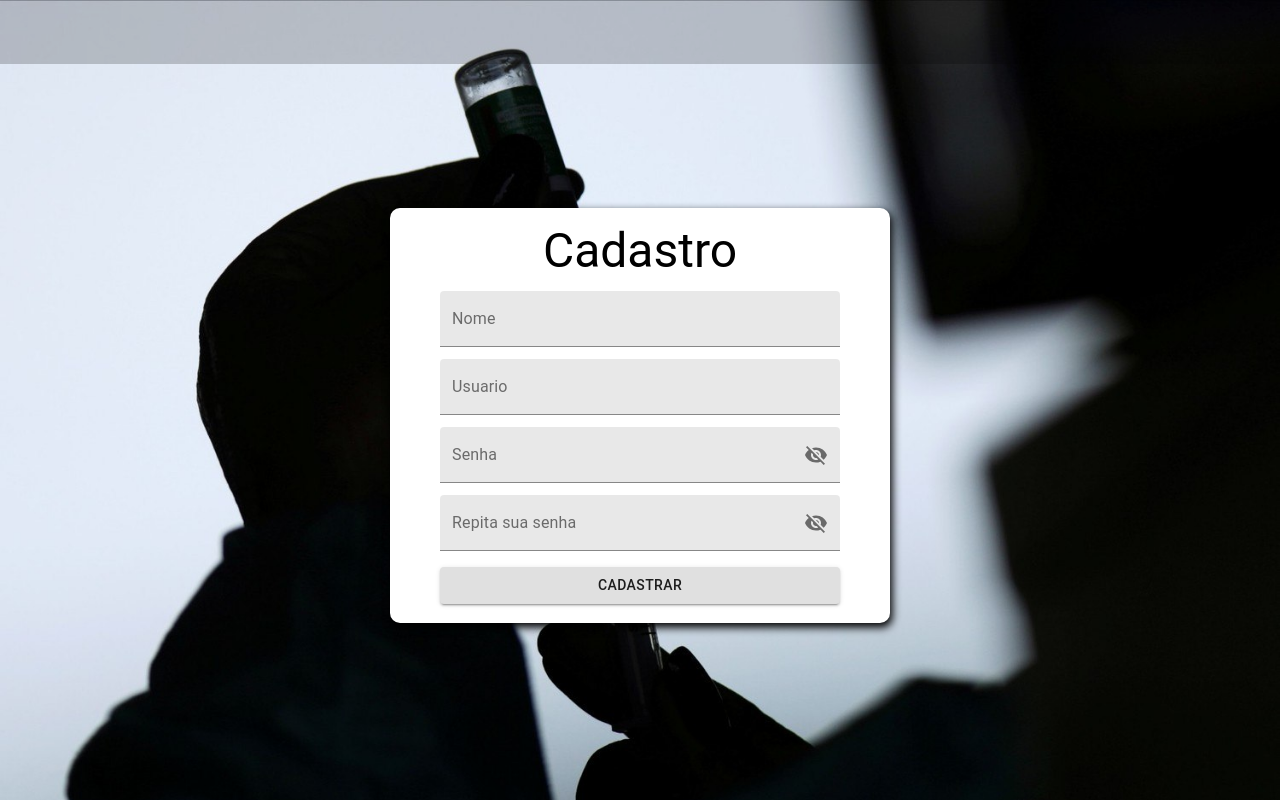
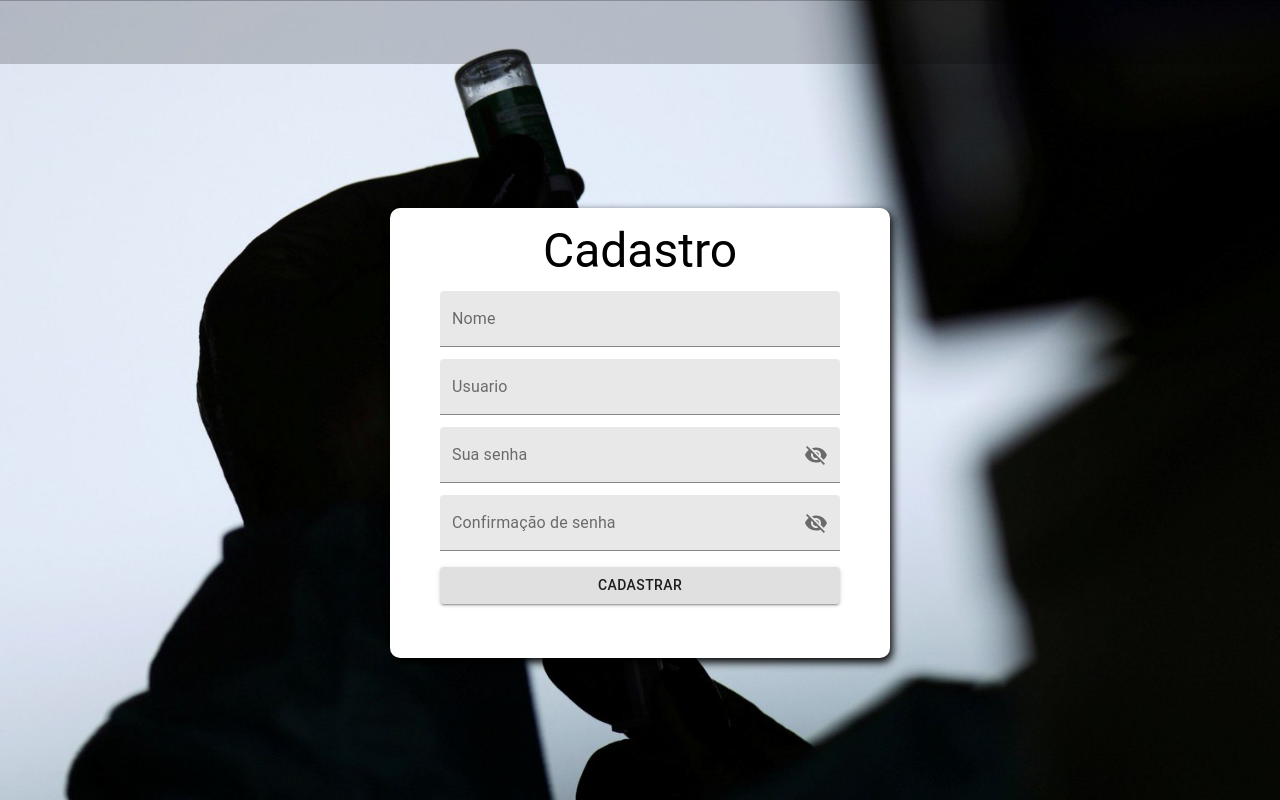
Before and after one commit to Mattskywalker/agendamento-covid, a React (Create React App) app: page /cadastro in a window 1280 px wide. Built offline with nearby package versions, Linux system fonts and the light colour scheme.

Commit message:
formulario transformado em componente e adicionado

```diff
--- a/src/pages/Subscribe/Subscribe.jsx
+++ b/src/pages/Subscribe/Subscribe.jsx
@@ -1,9 +1,8 @@
-import { Button, makeStyles, Typography, Checkbox } from '@material-ui/core';
-import React, { useState } from 'react';
+import { makeStyles, Typography} from '@material-ui/core';
 import BackgroundImg from '../../images/covid-background.jpeg'
-import TextField from '@material-ui/core/TextField';
 import Toolbar from '../../Components/Toolbar';
-import PasswordField from '../../Components/PasswordField';
+import SubscribeForm from './Components';
+
 
 
 
@@ -33,7 +32,7 @@
 
   loginBox: {
     width: '500px',
-    height: '415px',
+    height: '450px',
     backgroundColor: 'white',
     borderRadius: '10px',
     marginTop: '18vh',
@@ -42,9 +41,7 @@
 
     WebkitBoxShadow: '2px 4px 8px 0.5px',
   },
-  textfield: {
-    WebkitBoxShadow: '-webkit-box-shadow: 0px 2px 4px 0px rgba(0,0,0,0.32)',
-  },
+
   form: {
     display: 'flex',
     flexDirection: 'column',
@@ -52,9 +49,7 @@
     marginRight: '10%',
 
   },
-  passwordField: {
-    marginTop: '3%',
-  }
+
 
 }))
 
@@ -63,7 +58,9 @@
 
   //cpf, idade, profissão, possui comorbidade ( boolean ) , comorbidade ( descrição informando qual possui, data e hora do agendamento )
 
-  const [valueCheck, setCheck] = useState(false);
+
+
+
 
   return (
     <div className={classes.home}>
@@ -72,18 +69,8 @@
         <Toolbar></Toolbar>
         <div className={classes.loginBox}>
           <Typography style={{marginTop: '3%' ,color: 'black'}} variant="h3">Cadastro</Typography>
+          <SubscribeForm></SubscribeForm>
 
-          <form className={classes.form} noValidate autoComplete="off">
-            <TextField type='text' className={classes.textfield} style={{marginTop: '3%'}} id="outlined-basic" label="Nome" variant="filled" />
-            <TextField type='text' className={classes.textfield} style={{marginTop: '3%'}} id="outlined-basic" label="Usuario" variant="filled" />
-            <PasswordField placeholder='Senha' className={classes.textfield} style={{marginTop: '3%'}} />
-            <PasswordField placeholder='Repita sua senha' className={classes.textfield} style={{marginTop: '3%'}} />
-
-            <Button style={{marginTop: '4%'}} type="submit" variant="contained">
-              <Typography variant="">Cadastrar</Typography>
-            </Button>
-
-          </form>
         </div>
 
       </div>
```
